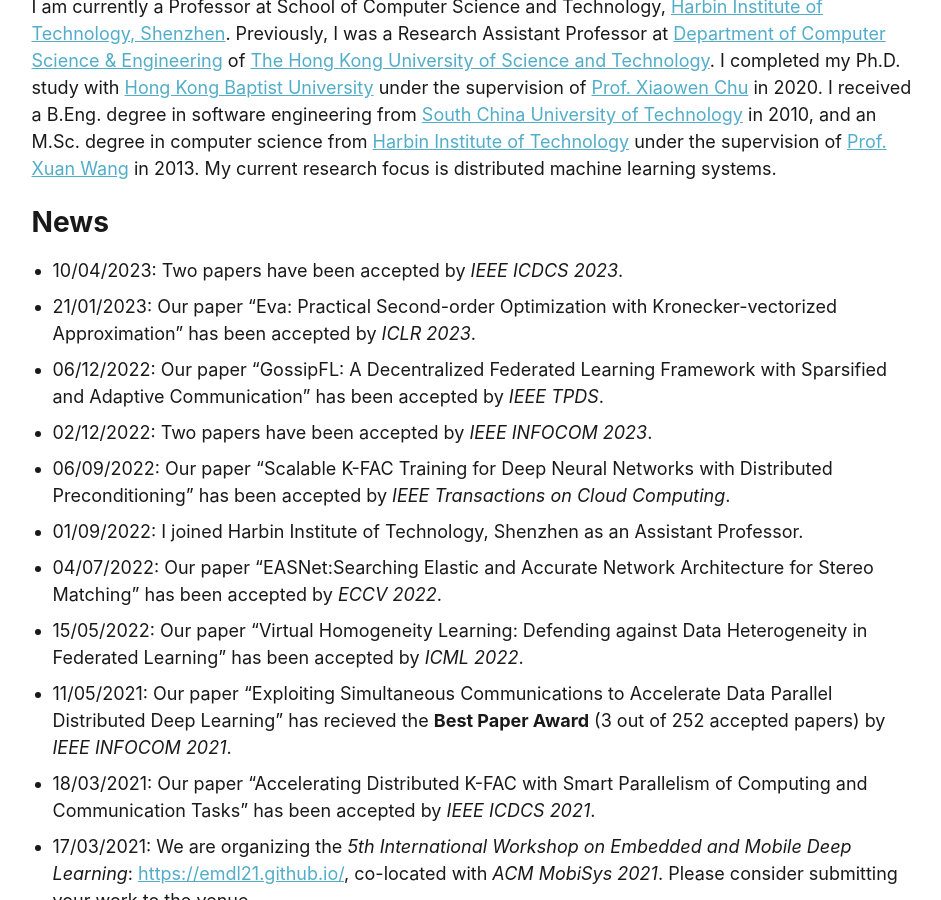
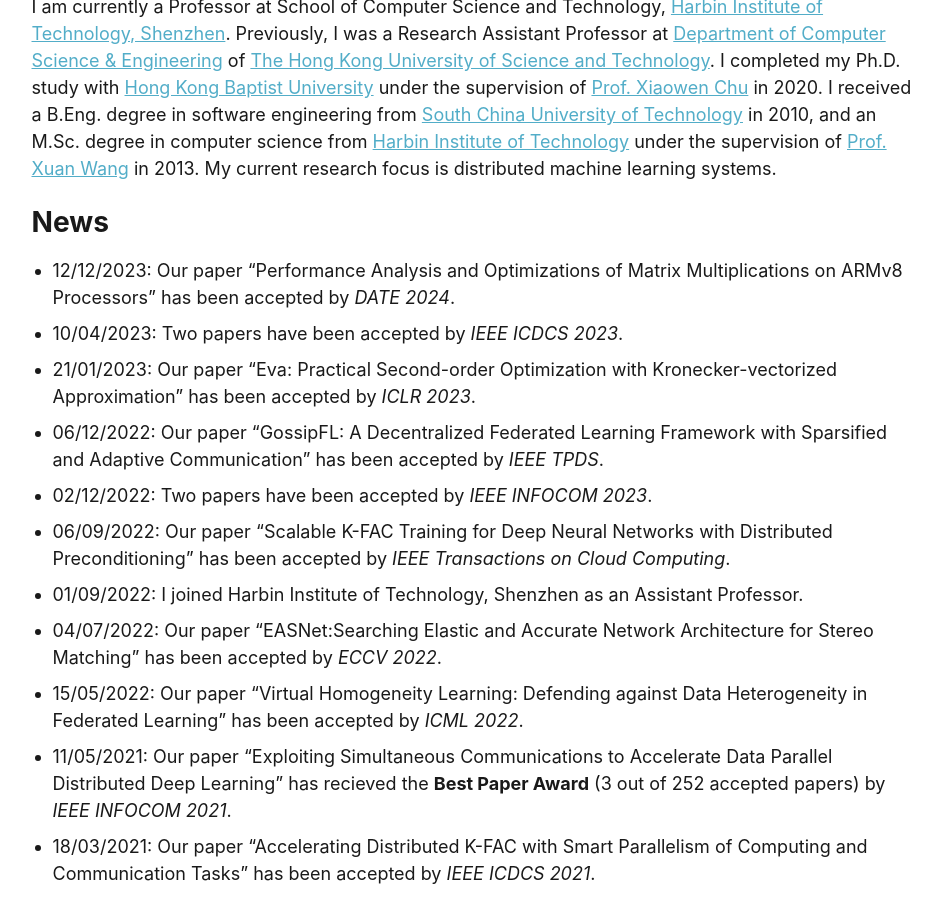
Before and after one commit to shaohuais/shaohuais.github.io, a Jekyll site: the page built from about.md, in a window 1280 px wide and 900 px high, scrolled down 409 px. Shown: the whole window, without its empty margins (164-1105 px from the left). Built offline with Jekyll 4.4.1, drawn with Linux system fonts in a browser that asks for light colours.

Commit message:
update the date paper

```diff
--- a/about.md
+++ b/about.md
@@ -11,10 +11,11 @@ redirect_from:
 
 About Me
 ======
-I am currently a Professor at School of Computer Science and Technology, [Harbin Institute of Technology, Shenzhen](https://www.hitsz.edu.cn/). Previously, I was a Research Assistant Professor at [Department of Computer Science & Engineering](https://www.cse.ust.hk/) of [The Hong Kong University of Science and Technology](https://www.ust.hk). I completed my Ph.D. study with [Hong Kong Baptist University](https://www.hkbu.edu.hk) under the supervision of [Prof. Xiaowen Chu](http://www.comp.hkbu.edu.hk/~chxw/) in 2020. I received a B.Eng. degree in software engineering from [South China University of Technology](https://www.scut.edu.cn) in 2010, and an M.Sc. degree in computer science from [Harbin Institute of Technology](https://www.hitsz.edu.cn) under the supervision of [Prof. Xuan Wang](http://faculty.hitsz.edu.cn/wangxuan) in 2013. My current research focus is distributed machine learning systems.
+I am currently a Professor at School of Computer Science and Technology, [Harbin Institute of Technology, Shenzhen](https://www.hitsz.edu.cn/). Previously, I was a Research Assistant Professor at [Department of Computer Science & Engineering](https://www.cse.ust.hk/) of [The Hong Kong University of Science and Technology](https://www.ust.hk). I completed my Ph.D. study with [Hong Kong Baptist University](https://www.hkbu.edu.hk) under the supervision of [Prof. Xiaowen Chu](https://sites.google.com/view/chuxiaowen) in 2020. I received a B.Eng. degree in software engineering from [South China University of Technology](https://www.scut.edu.cn) in 2010, and an M.Sc. degree in computer science from [Harbin Institute of Technology](https://www.hitsz.edu.cn) under the supervision of [Prof. Xuan Wang](http://faculty.hitsz.edu.cn/wangxuan) in 2013. My current research focus is distributed machine learning systems.
 
 News
 ======
+- 12/12/2023: Our paper "Performance Analysis and Optimizations of Matrix Multiplications on ARMv8 Processors" has been accepted by *DATE 2024*.
 - 10/04/2023: Two papers have been accepted by *IEEE ICDCS 2023*.
 - 21/01/2023: Our paper "Eva: Practical Second-order Optimization with Kronecker-vectorized Approximation" has been accepted by *ICLR 2023*.
 - 06/12/2022: Our paper "GossipFL: A Decentralized Federated Learning Framework with Sparsified and Adaptive Communication" has been accepted by *IEEE TPDS*.
```
Also changed, not shown: _pages/publications.md (+3 -1 lines).
